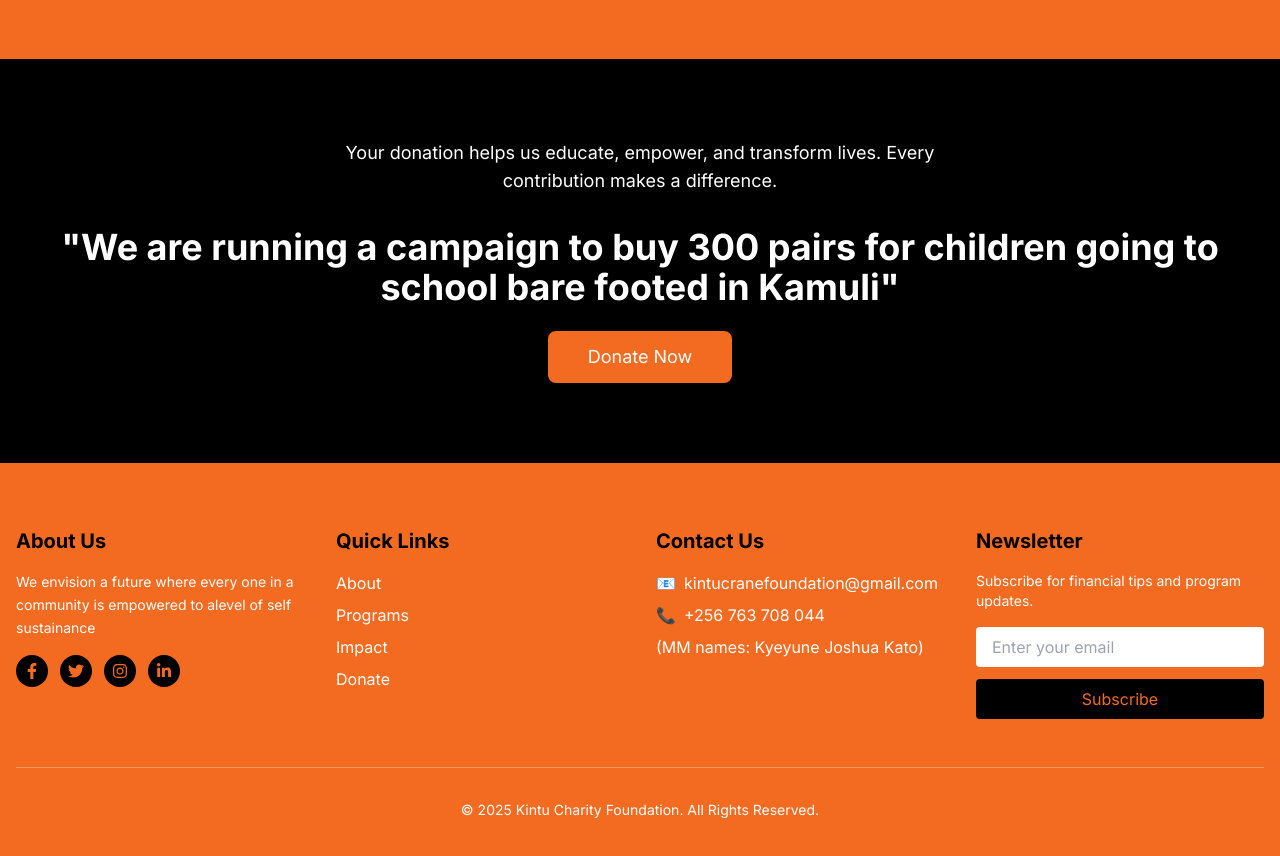
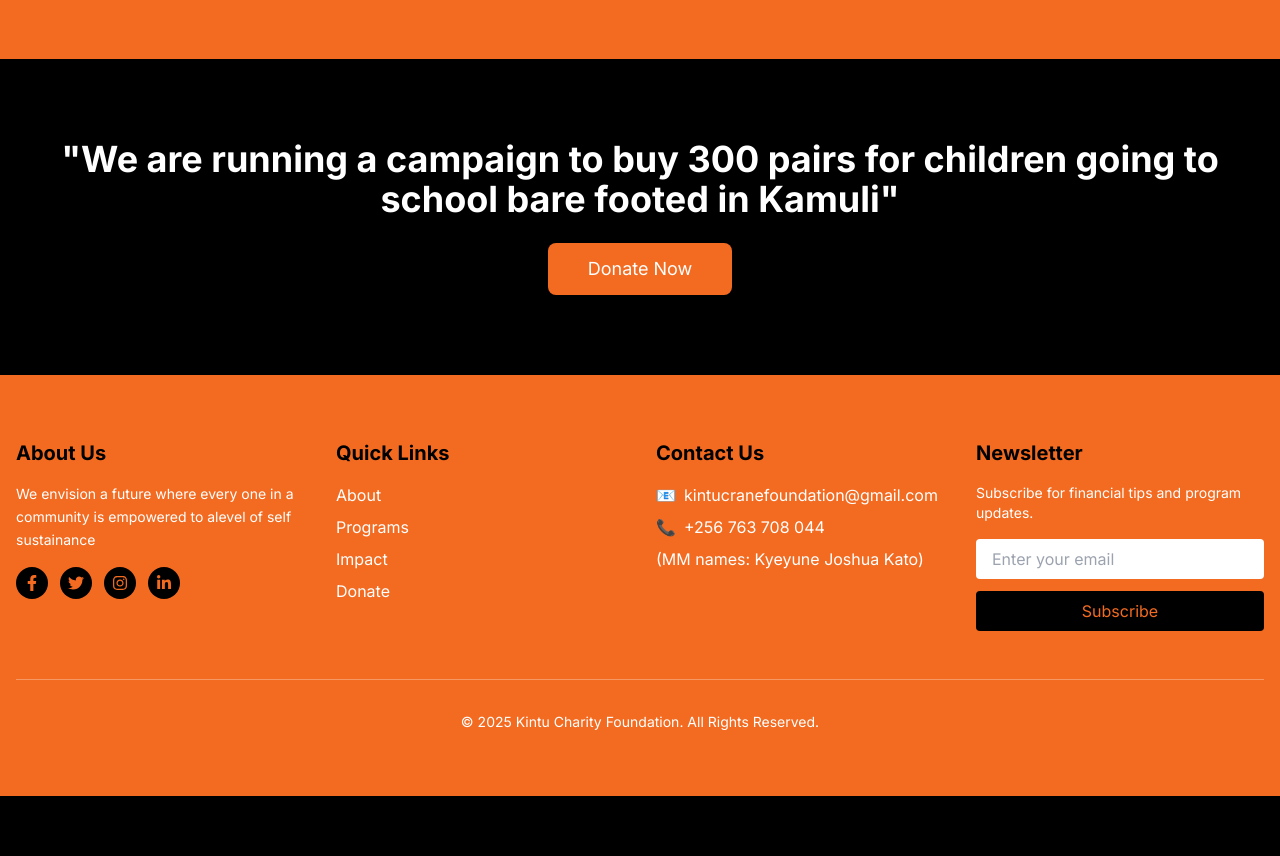
Before and after one commit to joshington/kintu-charity, a Next.js app: page / in a window 1280 px wide. Shown: the part 1860-2716 px from the top of the page. After the commit the page ends 2656 px from the top, so only its background shows below. Built offline with nearby package versions, Linux system fonts and the light colour scheme.

Commit message:
Remove donation message from Donate component
Removed the donation message paragraph from the Donate component.

```diff
--- a/components/Donate.js
+++ b/components/Donate.js
@@ -4,11 +4,6 @@ export default function Donate() {
   return (
     <section id="donate" className="py-20 bg-black">
       <div className="container mx-auto px-4 text-center">
-
-        <p className="text-lg mb-8 max-w-2xl mx-auto">
-          Your donation helps us educate, empower, and transform lives.
-          Every contribution makes a difference.
-        </p>
         <h3 className="text-3xl md:text-4xl font-bold mb-6">
           "We are running a campaign to buy 300 pairs for children going to school bare footed in Kamuli"
         </h3>
```
